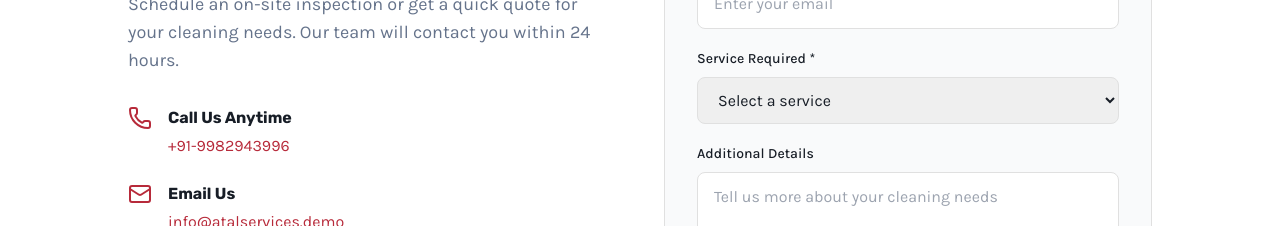
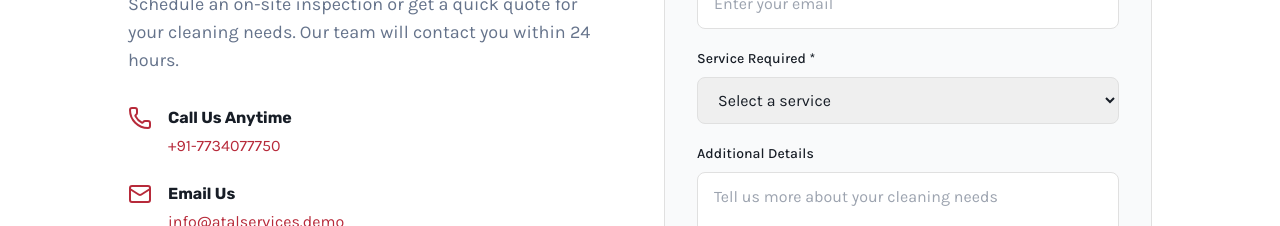
Before and after one commit to temp00100/anish-atal, a React (Vite) app: page / in a window 1280 px wide. Shown: the part 4160-4386 px from the top of the page. Built offline with nearby package versions, Linux system fonts and the light colour scheme.

Commit message:
Update phone number in QuickService component

```diff
--- a/src/components/QuickService.jsx
+++ b/src/components/QuickService.jsx
@@ -54,8 +54,8 @@ export default function QuickService() {
                 </div>
                 <div>
                   <h4 className="text-sm sm:text-base font-bold text-foreground mb-1">Call Us Anytime</h4>
-                  <a href="tel:+18001234567" className="text-xs sm:text-sm md:text-base text-primary hover:opacity-80">
-                    +91-9982943996
+                  <a href="tel:+917734077750" className="text-xs sm:text-sm md:text-base text-primary hover:opacity-80">
+                    +91-7734077750
                   </a>
                 </div>
               </div>
```
